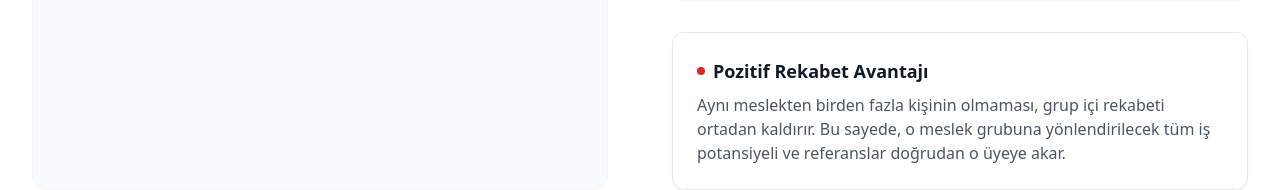
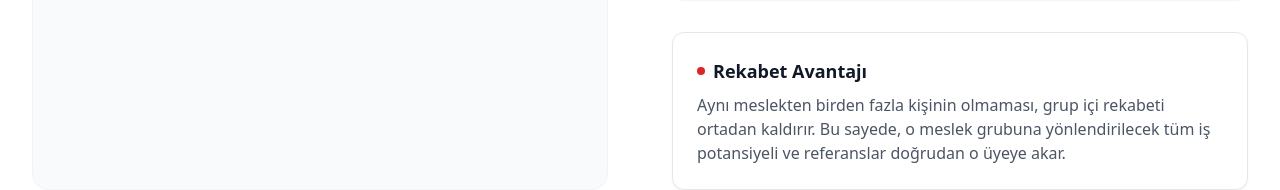
Before and after one commit to kaankarakas34/e4n, a React (Vite) app: page / in a window 1280 px wide. Shown: the part 1429-1619 px from the top of the page. Built offline with nearby package versions, Linux system fonts and the light colour scheme; no server answers.

Commit message:
Remove 'pozitif' word from LandingPage text

```diff
--- a/src/pages/LandingPage.tsx
+++ b/src/pages/LandingPage.tsx
@@ -195,7 +195,7 @@ export function LandingPage() {
                                     Temel İlkemiz: Fırsat Eşitliği
                                 </h4>
                                 <p className="text-gray-600 mb-6">
-                                    EFN'in en belirleyici özelliklerinden biri <span className="font-bold text-gray-900">Fırsat Eşitliği</span> ilkesidir. Bu ilke, üyelerimize pozitif bir rekabet avantajı sağlamak üzere tasarlanmıştır.
+                                    EFN'in en belirleyici özelliklerinden biri <span className="font-bold text-gray-900">Fırsat Eşitliği</span> ilkesidir. Bu ilke, üyelerimize güçlü bir rekabet avantajı sağlamak üzere tasarlanmıştır.
                                 </p>
                             </div>
 
@@ -212,7 +212,7 @@ export function LandingPage() {
                             <div className="bg-white rounded-xl border border-gray-200 p-6 shadow-sm hover:shadow-md transition-shadow">
                                 <h5 className="text-lg font-bold text-gray-900 mb-2 flex items-center gap-2">
                                     <span className="w-2 h-2 bg-red-600 rounded-full"></span>
-                                    Pozitif Rekabet Avantajı
+                                    Rekabet Avantajı
                                 </h5>
                                 <p className="text-gray-600">
                                     Aynı meslekten birden fazla kişinin olmaması, grup içi rekabeti ortadan kaldırır. Bu sayede, o meslek grubuna yönlendirilecek tüm iş potansiyeli ve referanslar doğrudan o üyeye akar.
```
